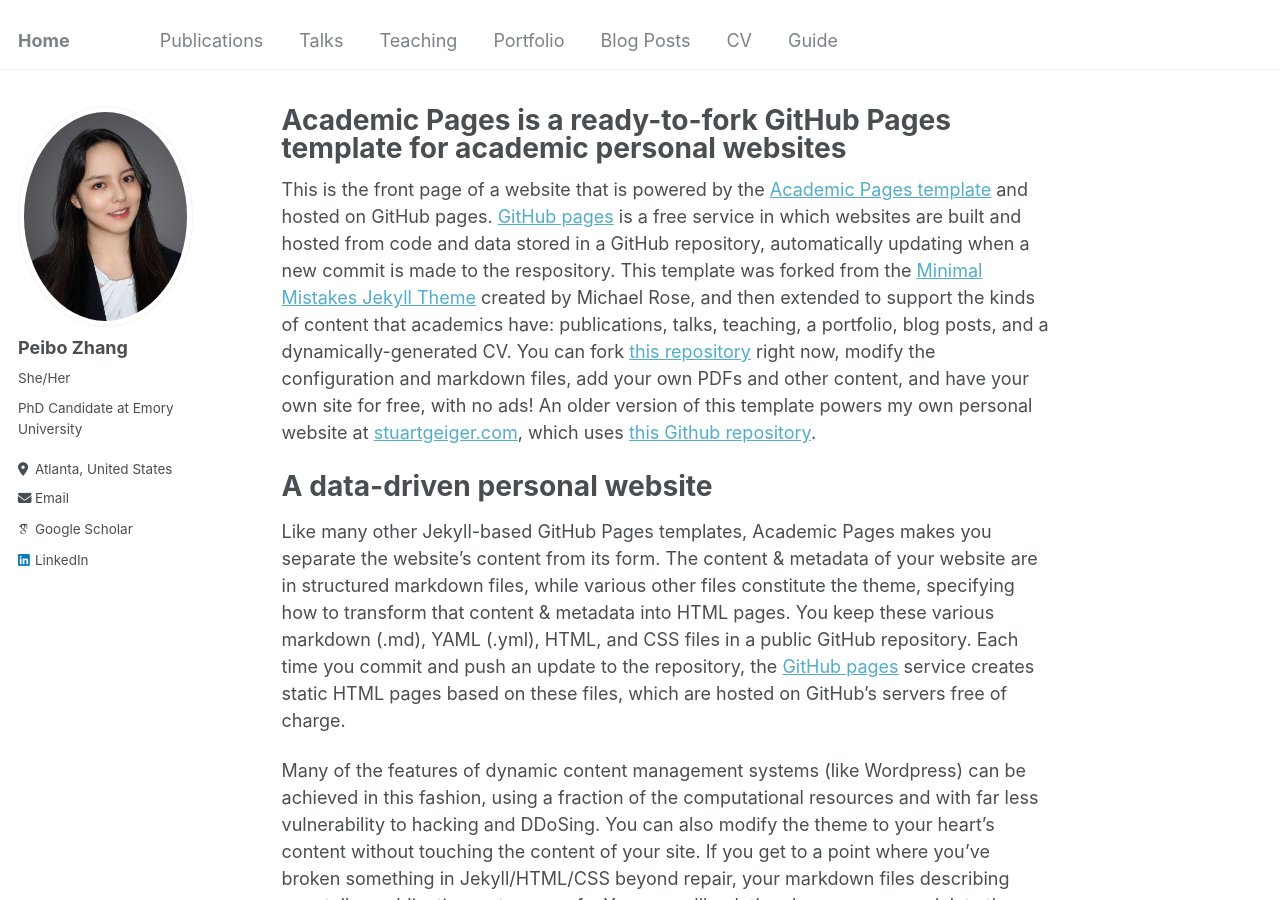
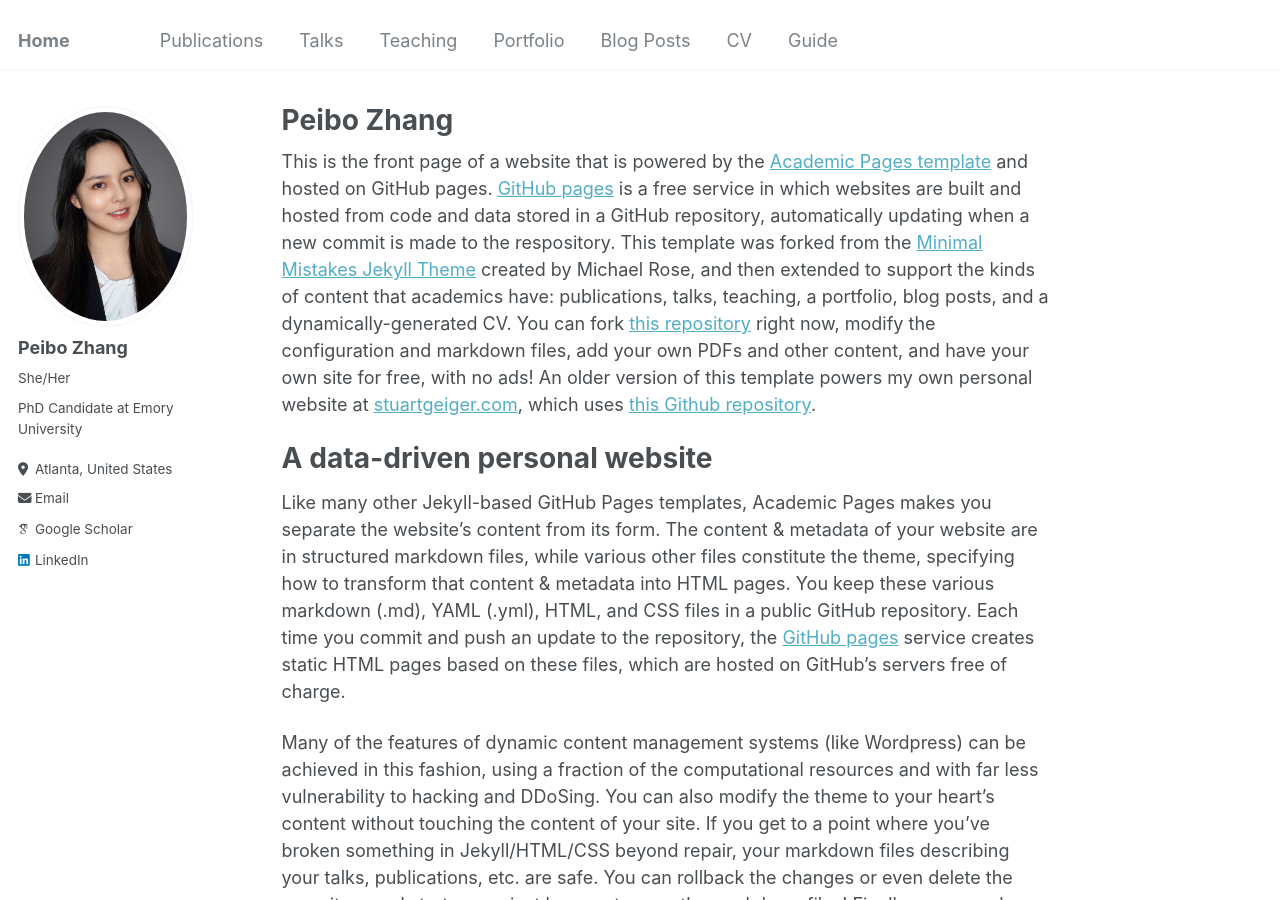
Before and after one commit to PeiboZhang/peibozhang.github.io, a Jekyll site: the page built from _pages/about.md, in a window 1280 px wide and 900 px high. Built offline with Jekyll 4.4.1, drawn with Linux system fonts in a browser that asks for light colours; some web fonts are replaced.

Commit message:
Update about.md

```diff
--- a/_pages/about.md
+++ b/_pages/about.md
@@ -1,6 +1,6 @@
 ---
 permalink: /
-title: "Academic Pages is a ready-to-fork GitHub Pages template for academic personal websites"
+title: "Peibo Zhang"
 author_profile: true
 redirect_from:
   - /about/
```
